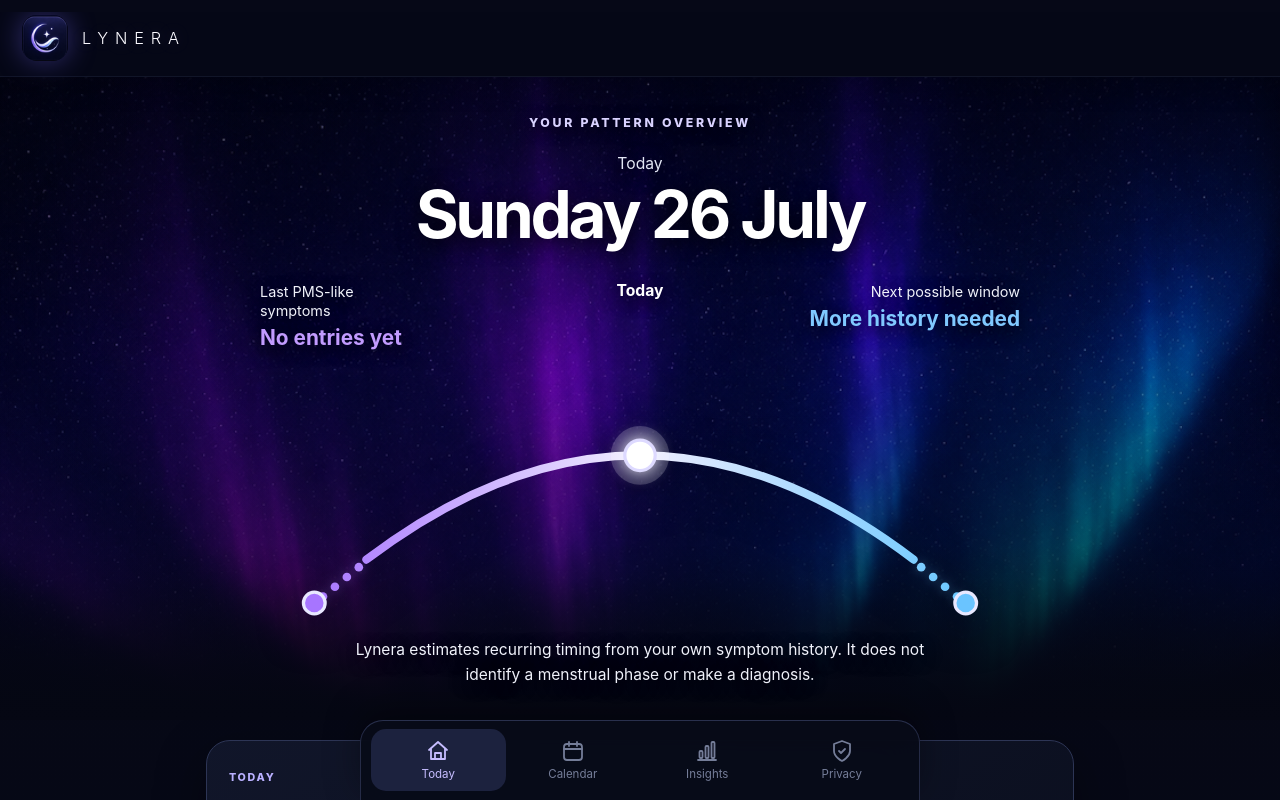
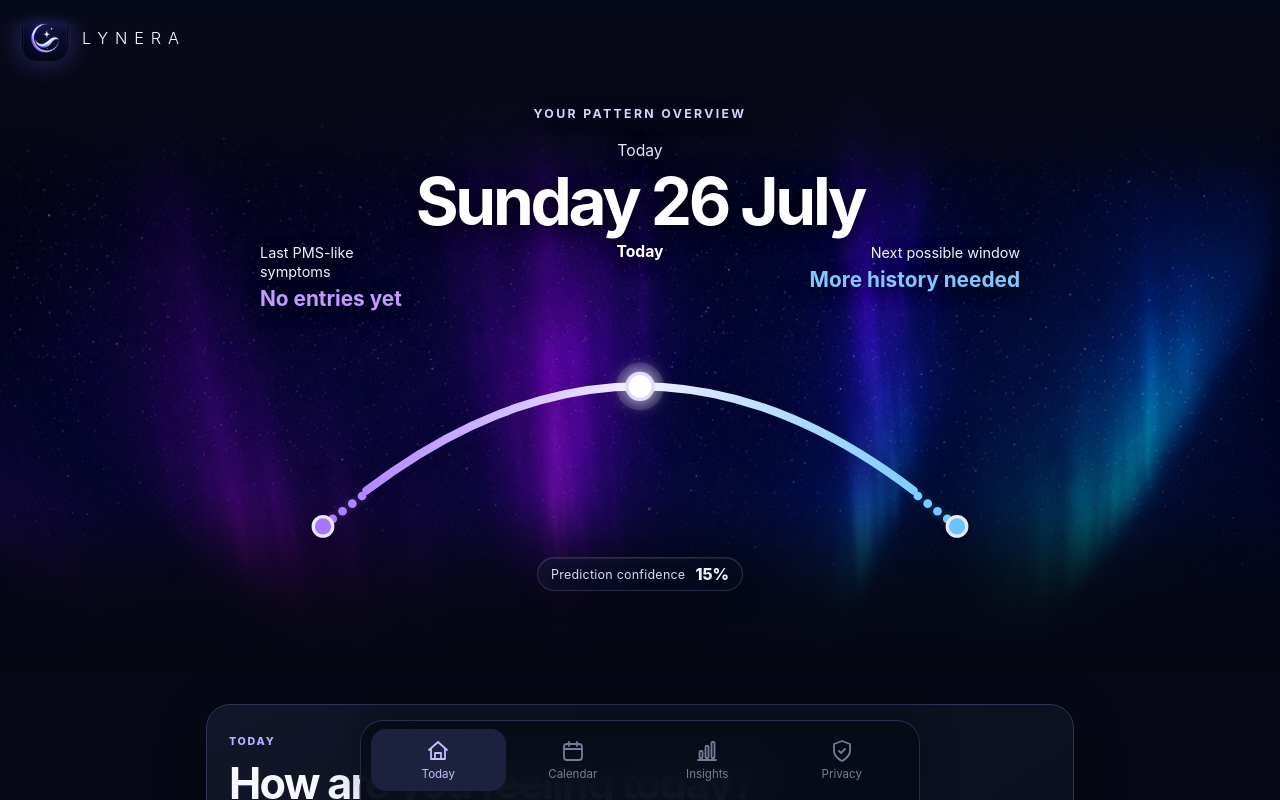
Before and after one commit to lynera-app/lynera-app, a React (Vite) app: page / in a window 1280 px wide. Both pictures are taken after a click on the button "Start privately". Shown: the top 800 px of the page. Built offline with nearby package versions, Linux system fonts and the light colour scheme.

Commit message:
Homescreen distances update

```diff
--- a/public/sw.js
+++ b/public/sw.js
@@ -1,4 +1,4 @@
-const CACHE = 'lynera-v4';
+const CACHE = 'lynera-v6';
 const base = new URL('./', self.location.href).pathname;
 const core = [base, `${base}manifest.webmanifest`, `${base}icons/icon-192.png`, `${base}icons/icon-512.png`, `${base}icons/apple-touch-icon.png`];
 self.addEventListener('install', event => event.waitUntil(caches.open(CACHE).then(cache => cache.addAll(core)).then(() => self.skipWaiting())));
--- a/src/screens/Home.tsx
+++ b/src/screens/Home.tsx
@@ -73,27 +73,28 @@ export function Home({
               </defs>
               <path className="arc-base" d="M98 182 Q350 -10 602 182" />
               <g className="arc-extension-dots arc-extension-dots-left">
-                <circle cx="58" cy="216" r="3.8" />
-                <circle cx="69" cy="207" r="3.8" />
-                <circle cx="80" cy="198" r="3.8" />
-                <circle cx="91" cy="189" r="3.8" />
+                <circle cx="67" cy="208" r="3.2" />
+                <circle cx="76" cy="201" r="3.2" />
+                <circle cx="85" cy="194" r="3.2" />
+                <circle cx="94" cy="187" r="3.2" />
               </g>
               <g className="arc-extension-dots arc-extension-dots-right">
-                <circle cx="609" cy="189" r="3.8" />
-                <circle cx="620" cy="198" r="3.8" />
-                <circle cx="631" cy="207" r="3.8" />
-                <circle cx="642" cy="216" r="3.8" />
+                <circle cx="606" cy="187" r="3.2" />
+                <circle cx="615" cy="194" r="3.2" />
+                <circle cx="624" cy="201" r="3.2" />
+                <circle cx="633" cy="208" r="3.2" />
               </g>
-              <circle className="arc-marker arc-marker-left" cx="50" cy="222" r="10" />
-              <circle className="arc-marker arc-marker-right" cx="650" cy="222" r="10" />
-              <circle className="arc-today-halo" cx="350" cy="86" r="27" />
-              <circle className="arc-today" cx="350" cy="86" r="14" filter="url(#todayGlow)" />
+              <circle className="arc-marker arc-marker-left" cx="58" cy="215" r="9" />
+              <circle className="arc-marker arc-marker-right" cx="642" cy="215" r="9" />
+              <circle className="arc-today-halo" cx="350" cy="86" r="22" />
+              <circle className="arc-today" cx="350" cy="86" r="12" filter="url(#todayGlow)" />
             </svg>
           </div>
 
-          <p className="hero-explainer">
-            Lynera estimates recurring timing from your own symptom history. It does not identify a menstrual phase or make a diagnosis.
-          </p>
+          <div className="hero-confidence" aria-label={`Prediction confidence ${prediction.reliability} percent`}>
+            <span>Prediction confidence</span>
+            <strong>{prediction.reliability}%</strong>
+          </div>
         </div>
       </section>
 
--- a/src/styles.css
+++ b/src/styles.css
@@ -176,3 +176,105 @@ body{background:#050713}
   .hero-explainer{font-size:.86rem;line-height:1.55;margin-top:-3px}
   .home-content{padding-top:16px}
 }
+
+/* Lynera home refinement v5 */
+.app-shell::before{
+  height:calc(max(env(safe-area-inset-top),12px) + 12px);
+  background:linear-gradient(180deg,rgba(5,8,24,.98) 0%,rgba(5,8,24,.88) 54%,rgba(5,8,24,.38) 82%,rgba(5,8,24,0) 100%);
+  backdrop-filter:blur(10px);
+  -webkit-backdrop-filter:blur(10px);
+}
+.topbar{
+  position:relative;
+  top:auto;
+  z-index:20;
+  background:#070918;
+  border-bottom:0;
+  box-shadow:none;
+  backdrop-filter:none;
+  -webkit-backdrop-filter:none;
+}
+.pattern-hero{
+  background-image:
+    linear-gradient(180deg,#070918 0%,rgba(7,9,24,.86) 4%,rgba(4,6,22,.28) 15%,rgba(4,6,22,.12) 43%,rgba(4,6,22,.28) 75%,#050713 100%),
+    var(--aurora-image);
+}
+.pattern-hero::after{
+  background:linear-gradient(180deg,rgba(7,9,24,.78) 0%,rgba(2,4,16,.03) 20%,rgba(2,4,16,.05) 55%,rgba(2,4,16,.34) 82%,#050713 100%);
+}
+.pattern-content{padding-top:30px;padding-bottom:28px}
+.hero-kicker{margin-bottom:20px}
+.hero-today{margin-bottom:8px}
+.timeline-stage{padding-top:68px;margin-top:0}
+.timeline-label{top:0;width:30%}
+.timeline-label-left{left:0}
+.timeline-label-center{left:35%;width:30%;top:0}
+.timeline-label-right{right:0}
+.pattern-arc{margin-top:-4px}
+.hero-phase{
+  max-width:590px;
+  margin:-14px auto 0;
+  color:#f0f2fb;
+  font-size:1rem;
+  line-height:1.5;
+  text-shadow:0 4px 18px rgba(0,0,0,.98);
+}
+.hero-phase strong{
+  color:#8fc8ff;
+  font-weight:700;
+}
+@media(max-width:520px){
+  .pattern-content{padding:28px 18px 26px}
+  .timeline-stage{padding-top:62px}
+  .timeline-label{top:0}
+  .timeline-label-center{top:0}
+  .pattern-arc{margin-top:-6px}
+  .hero-phase{margin-top:-12px;font-size:.9rem;line-height:1.45}
+}
+
+
+/* Lynera home refinement v6 */
+.pattern-hero{
+  background-image:
+    linear-gradient(180deg,#070918 0%,rgba(7,9,24,.88) 5%,rgba(4,6,22,.26) 18%,rgba(4,6,22,.10) 46%,rgba(4,6,22,.22) 70%,rgba(5,7,19,.82) 88%,#050713 100%),
+    var(--aurora-image);
+}
+.pattern-hero::after{
+  background:linear-gradient(180deg,rgba(7,9,24,.76) 0%,rgba(2,4,16,.02) 22%,rgba(2,4,16,.04) 55%,rgba(2,4,16,.22) 74%,rgba(5,7,19,.76) 90%,#050713 100%);
+}
+.hero-kicker{letter-spacing:.19em;font-weight:750}
+.timeline-stage{padding-top:58px}
+.timeline-label{top:0}
+.timeline-label-center{top:0}
+.pattern-arc{margin-top:-8px}
+.arc-extension-dots circle{filter:drop-shadow(0 0 3px rgba(168,118,255,.3))}
+.arc-extension-dots-right circle{filter:drop-shadow(0 0 3px rgba(105,200,255,.3))}
+.arc-today-halo{fill:rgba(255,255,255,.12)}
+.hero-confidence{
+  width:max-content;
+  max-width:90%;
+  margin:-18px auto 0;
+  display:flex;
+  align-items:center;
+  gap:10px;
+  padding:8px 13px;
+  border:1px solid rgba(190,198,255,.18);
+  border-radius:999px;
+  background:linear-gradient(135deg,rgba(18,23,50,.58),rgba(8,13,31,.46));
+  box-shadow:inset 0 1px 0 rgba(255,255,255,.08),0 8px 28px rgba(0,0,0,.18);
+  backdrop-filter:blur(12px);
+  -webkit-backdrop-filter:blur(12px);
+  color:#d8dcef;
+  text-shadow:0 2px 12px rgba(0,0,0,.72);
+}
+.hero-confidence span{font-size:.78rem;letter-spacing:.02em}
+.hero-confidence strong{font-size:1rem;color:#f4f5ff;font-weight:760;line-height:1}
+.checkin-card{margin-top:8px}
+@media(max-width:520px){
+  .timeline-stage{padding-top:54px}
+  .pattern-arc{margin-top:-9px}
+  .hero-confidence{margin-top:-16px;padding:7px 12px;gap:9px}
+  .hero-confidence span{font-size:.74rem}
+  .hero-confidence strong{font-size:.95rem}
+  .checkin-card{margin-top:12px}
+}
```
Also changed, not shown: 1 other file (tests, documents, lock files or other folders).
